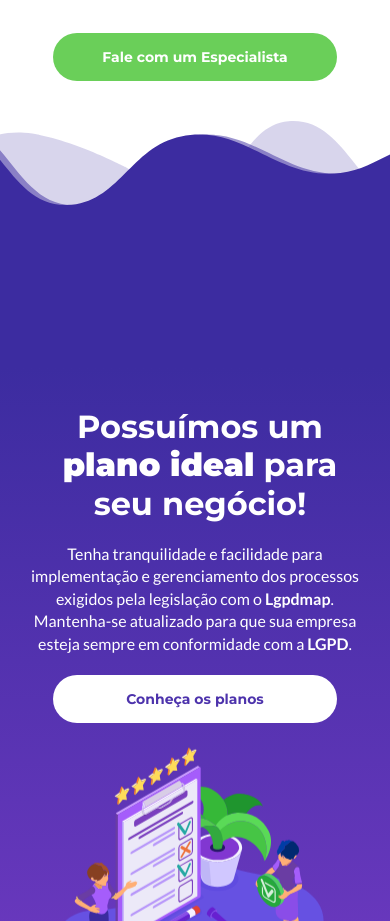
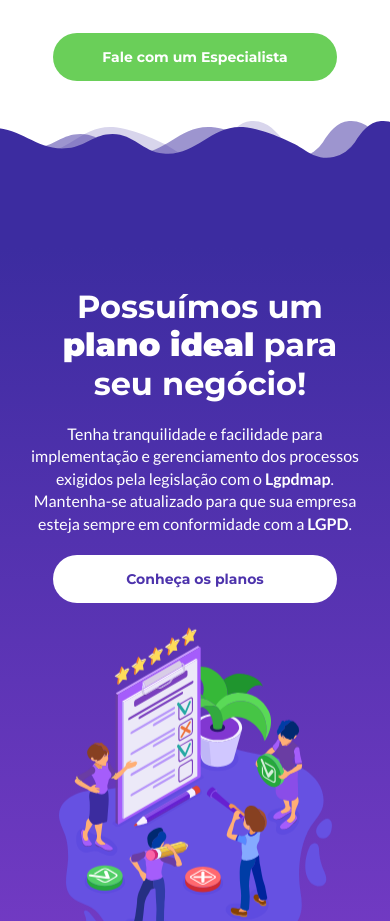
Before and after one commit to evlvs/lgpdmap, a Next.js app: page /steps in a window 390 px wide. Shown: the part 5460-6381 px from the top of the page. Built offline with nearby package versions, Linux system fonts and the light colour scheme.

Commit message:
lgpd padding and margin mobile fixed

```diff
--- a/src/components/Plans/styles.module.scss
+++ b/src/components/Plans/styles.module.scss
@@ -339,7 +339,7 @@
 
   .divider2 {
     width: 100%;
-    height: 249px;
+    height: 129px;
     position: relative;
     z-index: 2;
     margin-bottom: -2px;
@@ -349,10 +349,10 @@
       bottom: 0;
       left: 0;
       width: 100%;
-      height: 250px;
+      height: 130px;
       background: url('/assets/waves/plansTopWave.svg') repeat-x;
       background-size: cover;
-      background-position: top;
+      background-position: center bottom;
       opacity: 0;
 
       &.wave1 {
--- a/src/components/PlansPage/styles.module.scss
+++ b/src/components/PlansPage/styles.module.scss
@@ -305,6 +305,12 @@
     table {
       border: 0;
 
+      caption {
+        h2 {
+          margin: 0;
+        }
+      }
+
       thead {
         border: none;
         clip: rect(0 0 0 0);
--- a/src/components/Testimonials/styles.module.scss
+++ b/src/components/Testimonials/styles.module.scss
@@ -2,7 +2,7 @@
   display: flex;
   flex-direction: column;
   justify-content: center;
-  align-items: flex-start;
+  align-items: center;
   position: relative;
   overflow: hidden;
   z-index: 3;
@@ -56,7 +56,6 @@
   img {
     position: absolute;
     bottom: 0;
-    left: calc(50% - 36px);
   }
 }
 
```
Also changed, not shown: src/components/OurNumbers/styles.module.scss (+13 -0 lines).
